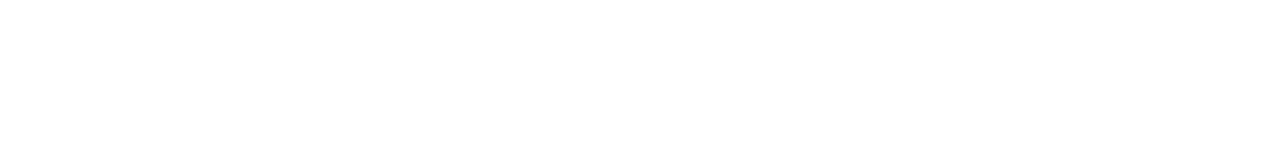
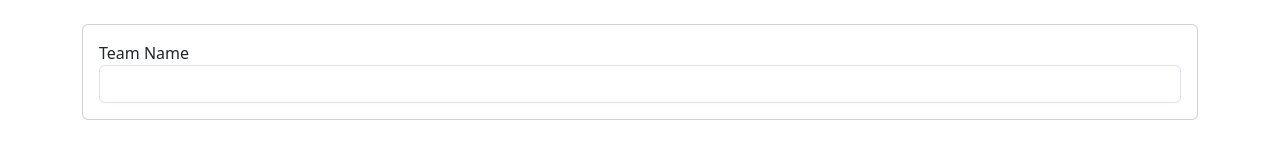
Before and after one commit to HeavensLanding/Team-App-Trial, a website: page index.html in a window 1280 px wide. Drawn offline with nearby package versions, Linux system fonts and the light colour scheme.

Commit message:
divs in html

```diff
--- a/index.html
+++ b/index.html
@@ -9,8 +9,20 @@
     <link href="https://cdn.jsdelivr.net/npm/bootstrap@5.3.3/dist/css/bootstrap.min.css" rel="stylesheet"
         integrity="sha384-QWTKZyjpPEjISv5WaRU9OFeRpok6YctnYmDr5pNlyT2bRjXh0JMhjY6hW+ALEwIH" crossorigin="anonymous">
 </head>
-<body>
-
+<body class="container">
+    <br>
+    <div class="card">
+        <dive class="card-body">
+            <div class="row">
+                <div class="col-sm">
+                    <div class="form-group">
+                        <label for="new-team-name">Team Name</label>
+                        <input type="text" class="form-control" id="new-team-name">
+                    </div>
+                </div>
+            </div>
+        </dive>
+    </div>
 
 
 
```
